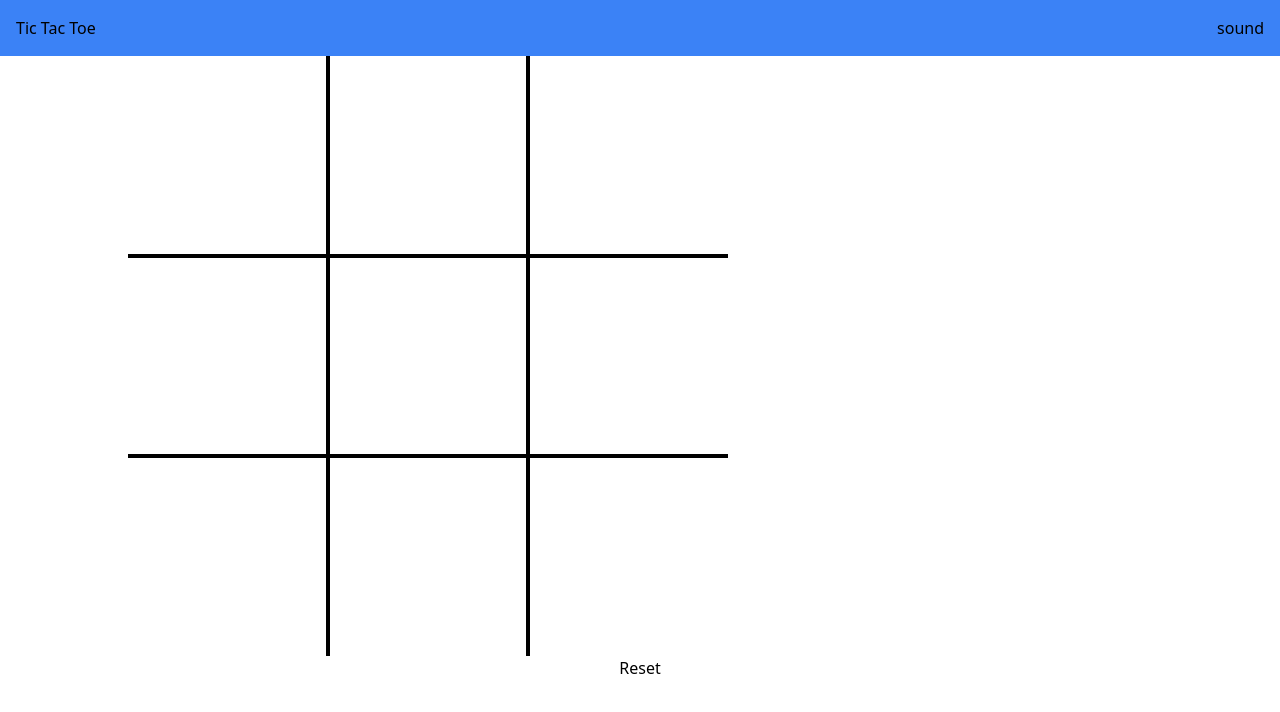
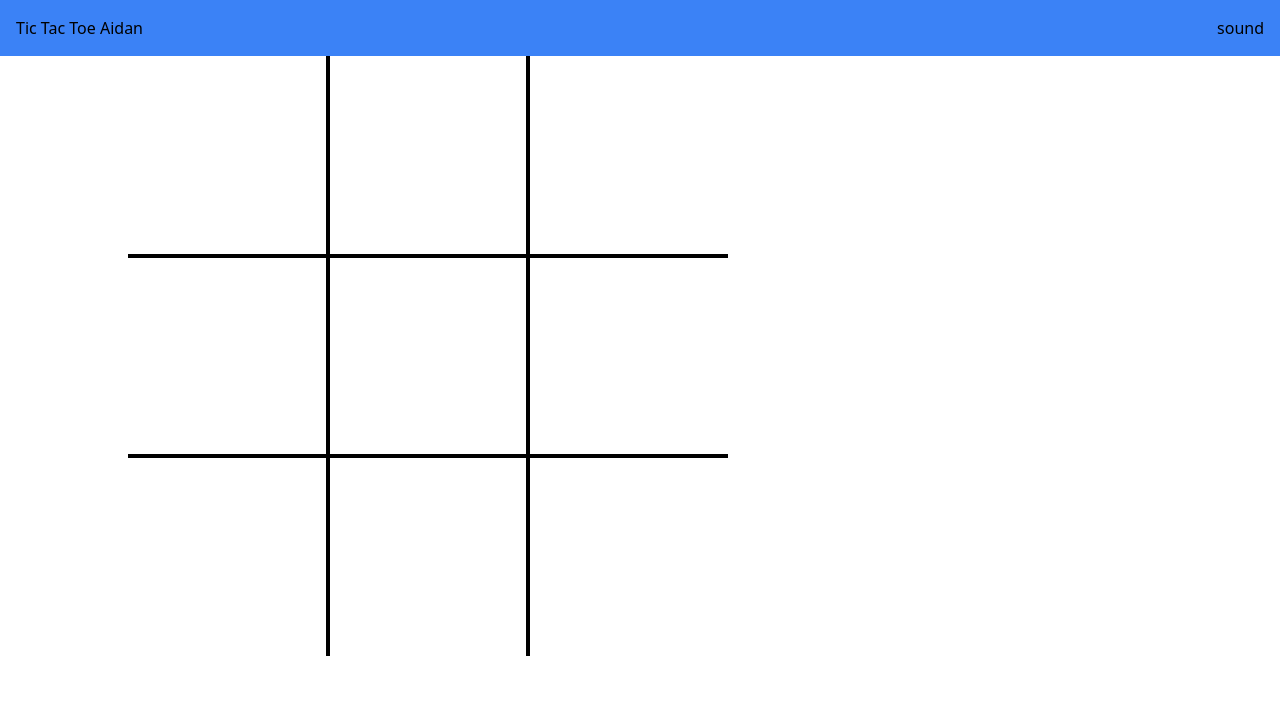
Before and after one commit to AidanSunahara/Tic-Tac-Toe, a website: page index.html in a window 1280 px wide. Drawn offline with nearby package versions, Linux system fonts and the light colour scheme; files that its build step writes are made by us from their sources.

Commit message:
aidans branch

```diff
--- a/index.html
+++ b/index.html
@@ -13,13 +13,13 @@
 <body>
   <nav class="flex justify-between p-4 bg-blue-500 ">
     <div>
-      Tic Tac Toe
+      Tic Tac Toe Aidan
     </div>
     <div>
       sound
     </div>
   </nav>
-  <div class="mx-auto max-w-5xl lg:px-0 center">
+  <div class="mx-auto max-w-5xl lg:px-0">
     <div class="grid grid-cols-3 grid-rows-3 aspect-square game_height">
       <span id="tl" class="border-b-2 border-r-2 border-black"></span>
       <span id="tc" class="border-b-2 border-r-2 border-l-2 border-black"></span>
@@ -31,9 +31,6 @@
       <span id="bc" class="border-t-2 border-r-2 border-l-2 border-black"></span>
       <span id="br" class="border-l-2 border-t-2 border-black"></span>
     </div>
-    <div>
-      <button class="text-black">Reset</button>
-    </div>
   </div>
   <script src="logic.js"></script>
 </body>
--- a/logic.js
+++ b/logic.js
@@ -1,3 +1,5 @@
+//aidans branch
+
 document.getElementById("tr").addEventListener("click", () => { squareClicked("tr") });
 document.getElementById("tc").addEventListener("click", () => { squareClicked("tc") });
 document.getElementById("tl").addEventListener("click", () => { squareClicked("tl") });
```
